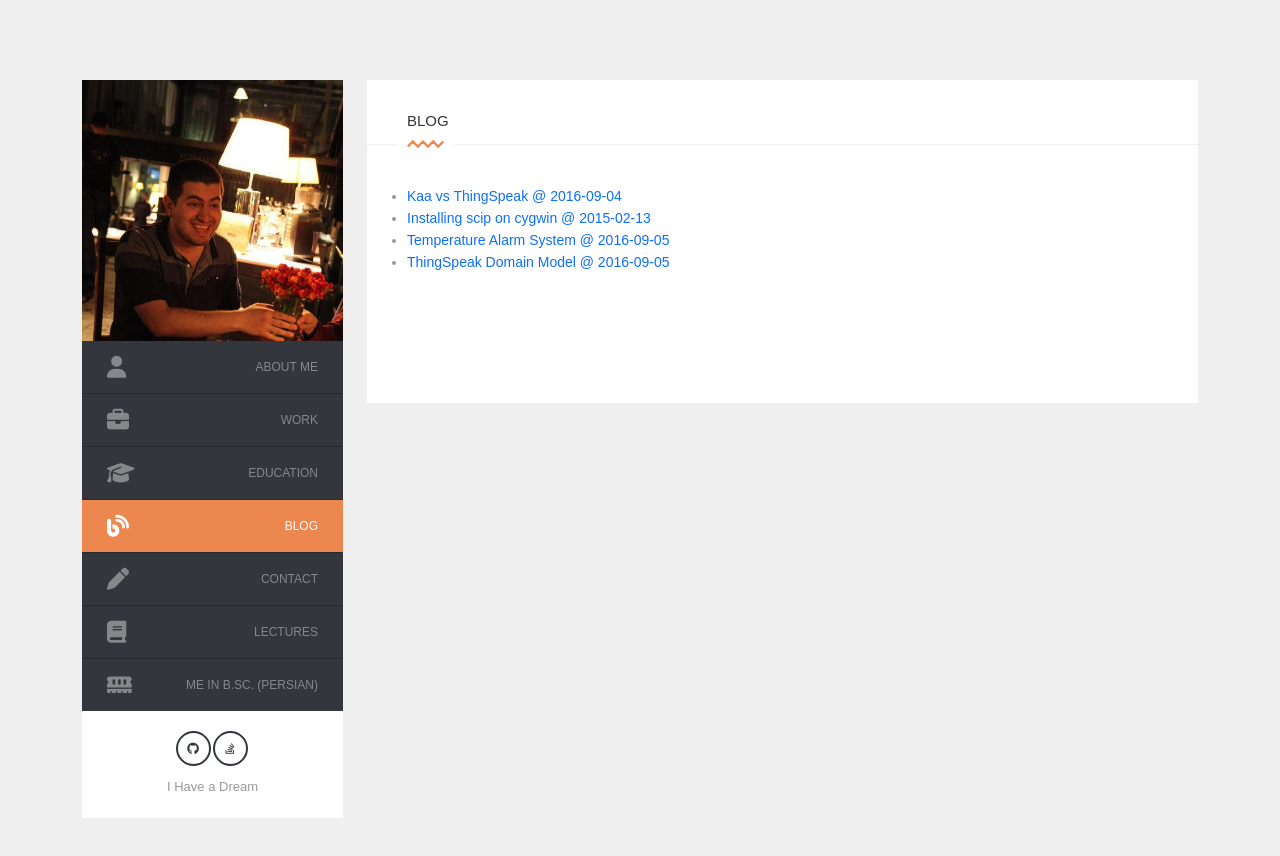
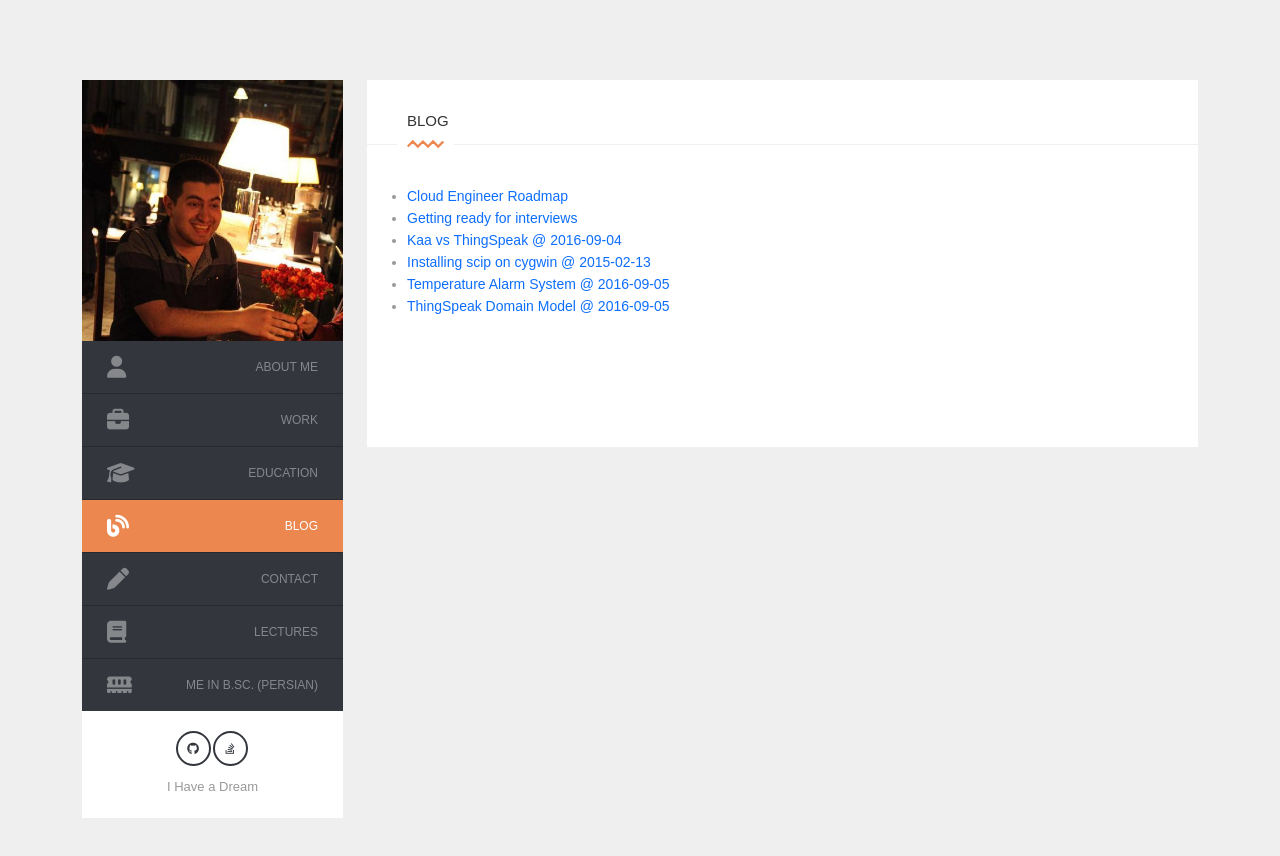
Before and after one commit to 1995parham/1995parham.github.io, a Next.js app: page /blog in a window 1280 px wide. Shown: the top 856 px of the page. Built offline with nearby package versions, Linux system fonts and the light colour scheme.

Commit message:
feat: update blog posts

```diff
--- a/pages/blog.tsx
+++ b/pages/blog.tsx
@@ -25,6 +25,8 @@ export default function IndexPage(props: BlogProps) {
             <div className="row">
               <div className="col-md-8">
                 <ul>
+                  <li><Link href="https://github.com/1995parham-learning/cloud-roadmap">Cloud Engineer Roadmap</Link></li>
+                  <li><Link href="https://github.com/1995parham-teaching/interviews">Getting ready for interviews</Link></li>
                   {props.posts.map((post, _) => {
                     return (
                       <li key={post.id}>
```
